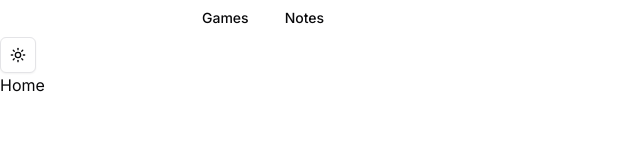
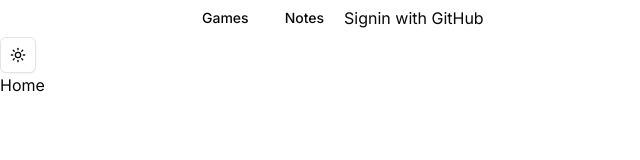
Before and after one commit to tacobell1896/savepoint-nextjs, a Next.js app: page / in a window 1280 px wide. Shown: the top 160 px of the page, without its empty margins (0-640 px from the left). Built offline with nearby package versions, Linux system fonts and the light colour scheme.

Commit message:
add github auth flow

```diff
--- /dev/null
+++ b/app/api/auth/[...nextauth]/route.ts
@@ -0,0 +1,3 @@
+import { handlers } from "@/auth"; // Referring to the auth.ts we just created
+export const { GET, POST } = handlers;
+export const runtime = "edge"; // optional
--- a/app/layout.tsx
+++ b/app/layout.tsx
@@ -17,6 +17,7 @@
 import Image from "next/image";
 import Link from "next/link";
 import { ModeToggle } from "./ui/color-scheme-toggle";
+import SignIn from "@/components/sign-in";
 
 // TODO: Switch from NextUI to Shadcn
 
@@ -72,6 +73,7 @@
                   <span>Notes</span>
                 </NavigationMenuLink>
               </NavigationMenuItem>
+              <SignIn />
             </NavigationMenuList>
           </NavigationMenu>
           <ModeToggle />
--- /dev/null
+++ b/auth.ts
@@ -0,0 +1,6 @@
+import NextAuth from "next-auth";
+import GitHub from "next-auth/providers/github";
+
+export const { handlers, signIn, signOut, auth } = NextAuth({
+  providers: [GitHub],
+});
--- /dev/null
+++ b/components/sign-in.tsx
@@ -0,0 +1,14 @@
+import { signIn } from "@/auth";
+
+export default function SignIn() {
+  return (
+    <form
+      action={async () => {
+        "use server";
+        await signIn("github");
+      }}
+    >
+      <button type="submit">Signin with GitHub</button>
+    </form>
+  );
+}
--- /dev/null
+++ b/middleware.ts
@@ -0,0 +1 @@
+export { auth as middleware } from "@/auth";
--- a/package.json
+++ b/package.json
@@ -19,6 +19,7 @@
     "framer-motion": "^11.3.31",
     "lucide-react": "^0.447.0",
     "next": "15.0.1",
+    "next-auth": "^5.0.0-beta.25",
     "next-themes": "^0.3.0",
     "react": "19.0.0-rc-69d4b800-20241021",
     "react-dom": "19.0.0-rc-69d4b800-20241021",
```
Also changed, not shown: 1 other file (tests, documents, lock files or other folders).
